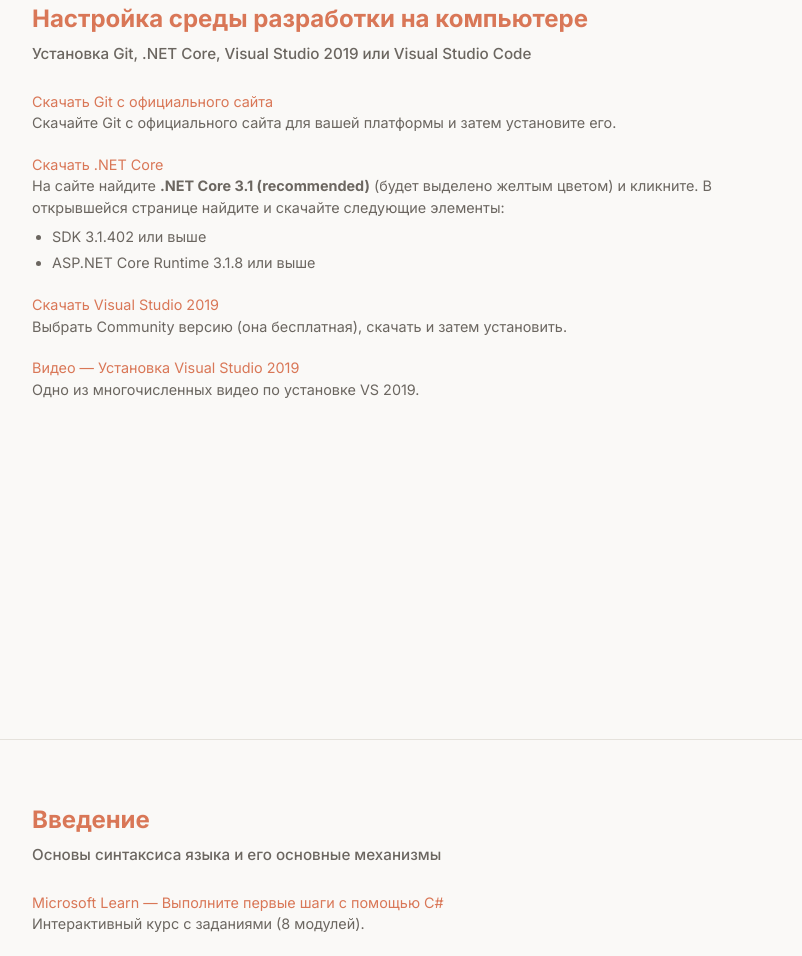
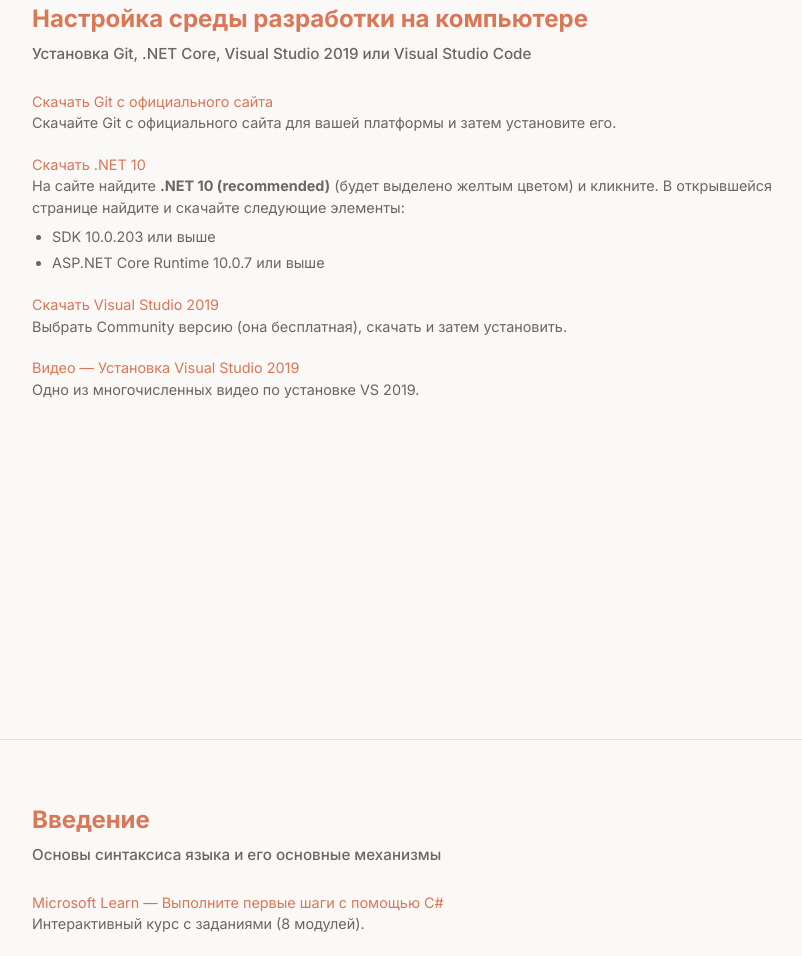
Before and after one commit to CroixANI/dotnet-learning-resources, an Eleventy site: page src/ru/index.njk in a window 1280 px wide. Shown: the part 862-1818 px from the top of the page, without its empty margins (296-1098 px from the left). Built offline with nearby package versions, Linux system fonts and the light colour scheme; Eleventy itself is replaced by a stand-in of ours; files that its build step writes are made by us from their sources.

Commit message:
fix links

```diff
--- a/src/ru/topics/01-env-setup.md
+++ b/src/ru/topics/01-env-setup.md
@@ -10,11 +10,11 @@
 - [Скачать Git с официального сайта](https://git-scm.com/downloads/)
   Скачайте Git с официального сайта для вашей платформы и затем установите его.
 
-- [Скачать .NET Core](https://dotnet.microsoft.com/download/dotnet-core)
-  На сайте найдите **.NET Core 3.1 (recommended)** (будет выделено желтым цветом) и кликните.
+- [Скачать .NET 10](https://dotnet.microsoft.com/en-us/download/dotnet)
+  На сайте найдите **.NET 10 (recommended)** (будет выделено желтым цветом) и кликните.
   В открывшейся странице найдите и скачайте следующие элементы:
-  - SDK 3.1.402 или выше
-  - ASP.NET Core Runtime 3.1.8 или выше
+  - SDK 10.0.203 или выше
+  - ASP.NET Core Runtime 10.0.7 или выше
 
 - [Скачать Visual Studio 2019](https://visualstudio.microsoft.com/downloads/)
   Выбрать Community версию (она бесплатная), скачать и затем установить.
```
